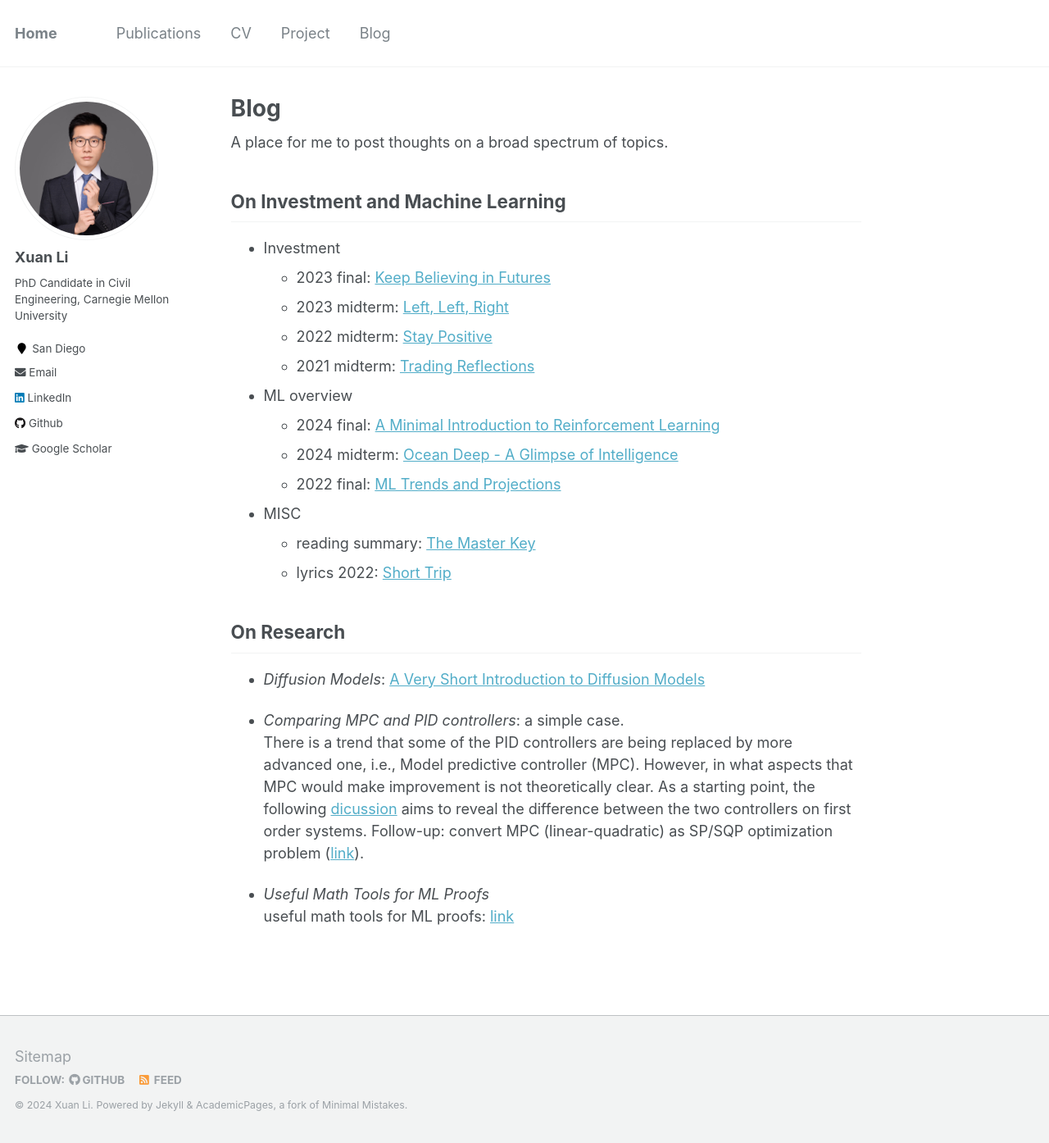
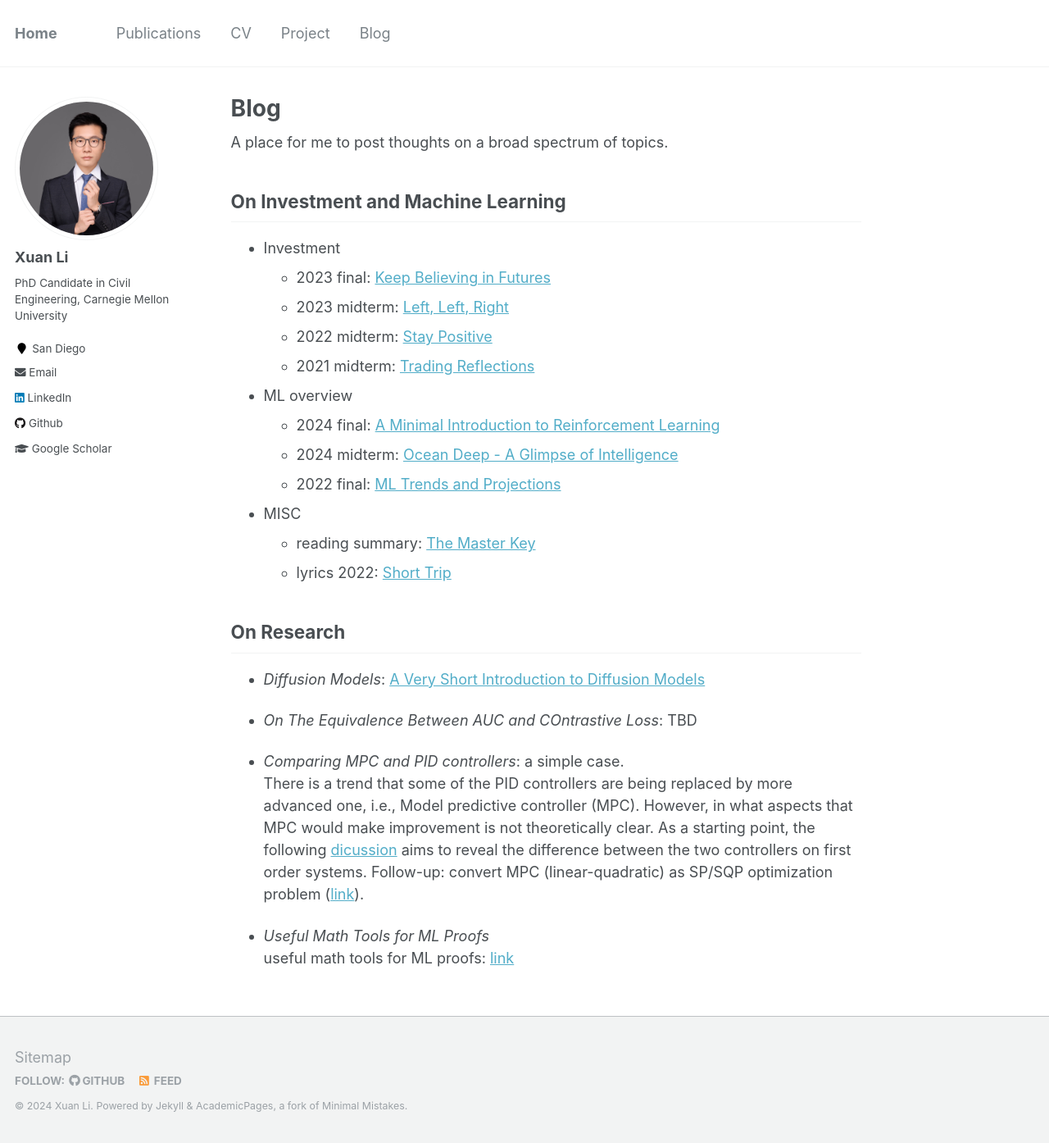
Before and after one commit to milanlx/milanlx.github.io, a Jekyll site: the page built from _pages/blog.md, in a window 1280 px wide and 1394 px high. Shown: the whole window at 82% size. Built offline with Jekyll 4.4.1, drawn with Linux system fonts in a browser that asks for light colours.

Commit message:
Update blog.md

```diff
--- a/_pages/blog.md
+++ b/_pages/blog.md
@@ -29,6 +29,8 @@ On Research
 
 * *Diffusion Models*: [A Very Short Introduction to Diffusion Models](https://milanlx.github.io/files/blogs/diffusion.pdf)
 
+* *On The Equivalence Between AUC and COntrastive Loss*: TBD
+
 * *Comparing MPC and PID controllers*: a simple case. \
 There is a trend that some of the PID controllers are being replaced by more advanced one, i.e., Model predictive controller (MPC). However, in what aspects that MPC would make improvement is not theoretically clear. As a starting point, the following [dicussion](https://milanlx.github.io/files/LQR_PID.pdf) aims to reveal the difference between the two controllers on first order systems.  Follow-up: convert MPC (linear-quadratic) as SP/SQP optimization problem ([link](https://milanlx.github.io/files/mpc_to_qp_sqp.pdf)).
 
```
